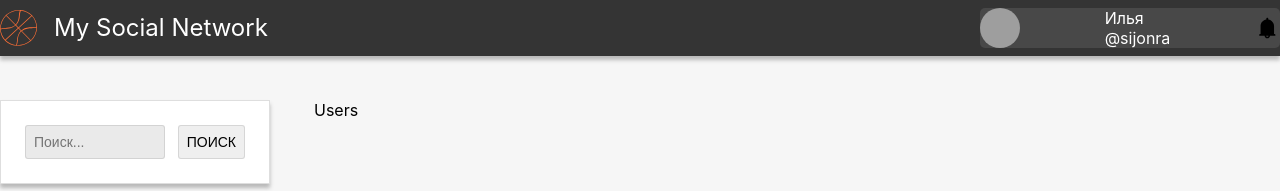
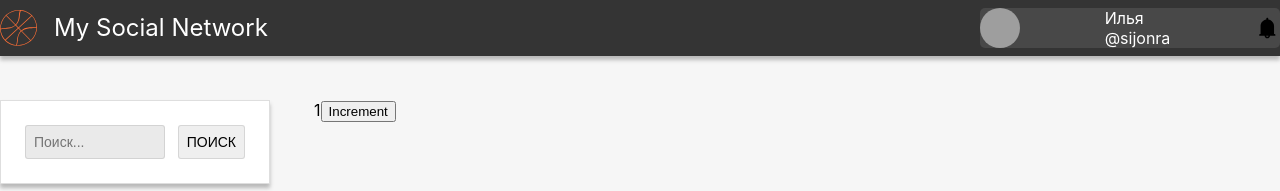
Before and after one commit to Sijonra/MySocialNetwork, a React (Create React App) app: page /users in a window 1280 px wide. Shown: the top 191 px of the page. Built offline with nearby package versions, Linux system fonts and the light colour scheme; grey boxes are pictures that could not be loaded.

Commit message:
installed axios

```diff
--- a/package.json
+++ b/package.json
@@ -6,6 +6,7 @@
     "@testing-library/jest-dom": "^5.16.4",
     "@testing-library/react": "^13.3.0",
     "@testing-library/user-event": "^13.5.0",
+    "axios": "^0.27.2",
     "node-sass": "^7.0.1",
     "react": "^18.1.0",
     "react-dom": "^18.1.0",
--- a/src/components/Users/Users.jsx
+++ b/src/components/Users/Users.jsx
@@ -1,6 +1,13 @@
-const Users = () =>{
+const Users = (props) =>{
     return(
-        <>Users</>
+        <>
+            {props.page}
+            <button onClick={ ()=>{
+                props.incrementPage();
+            } }>
+                Increment
+            </button>
+        </>
     )
 }
 export default Users;
--- a/src/components/Users/UsersContainer.js
+++ b/src/components/Users/UsersContainer.js
@@ -1,12 +1,15 @@
 import React from "react";
 import Users from "./Users";
 import {connect} from "react-redux";
+import {incrementPageAC} from "../../redux/usersPageReducer";
 
 class UsersContainer extends React.Component {
     render(){
-        //alert(1);
         return(
-            <Users />
+            <Users
+                page={this.props.page}
+                incrementPage={this.props.incrementPage}
+            />
         )
     }
 }
@@ -19,4 +22,12 @@ let mapStateToProps = (state) =>{
     )
 }
 
-export default connect(mapStateToProps)(UsersContainer);
+let mapDispatchToProps = (dispatch) =>{
+    return{
+        incrementPage: ()=> {
+            dispatch(incrementPageAC());
+        },
+    }
+}
+
+export default connect(mapStateToProps, mapDispatchToProps)(UsersContainer);
--- a/src/redux/usersPageReducer.js
+++ b/src/redux/usersPageReducer.js
@@ -1,9 +1,22 @@
+const INCREMENT = "INCREMENT";
+
 let initialState = {
     page: 1,
 }
 
 const usersPageReducer = (state = initialState, action) =>{
-    return state;
+    switch (action.type){
+        case INCREMENT:{
+            let tmpState = {...state};
+            tmpState.page++;
+            return tmpState;
+        }
+        default:{
+            return state;
+        }
+    }
 }
 
+export let incrementPageAC = () => {return{type: INCREMENT}};
+
 export default usersPageReducer;
```
Also changed, not shown: 1 other file (tests, documents, lock files or other folders).
